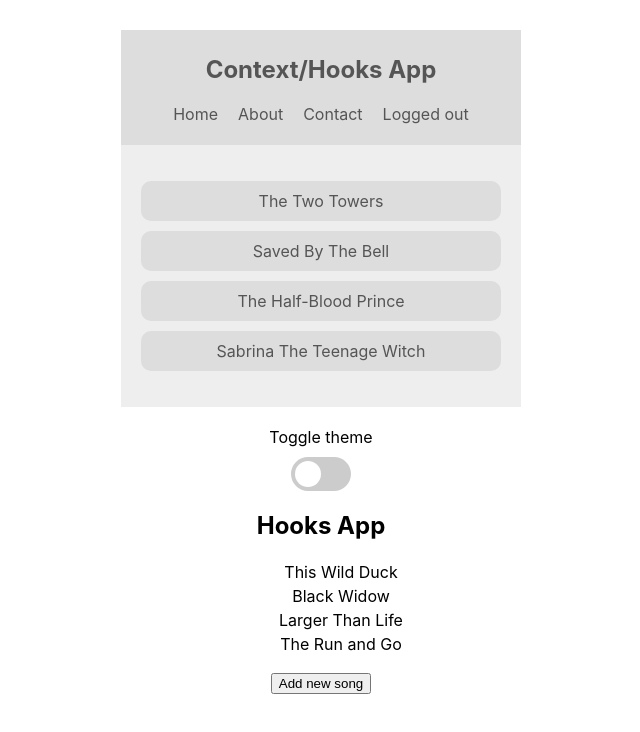
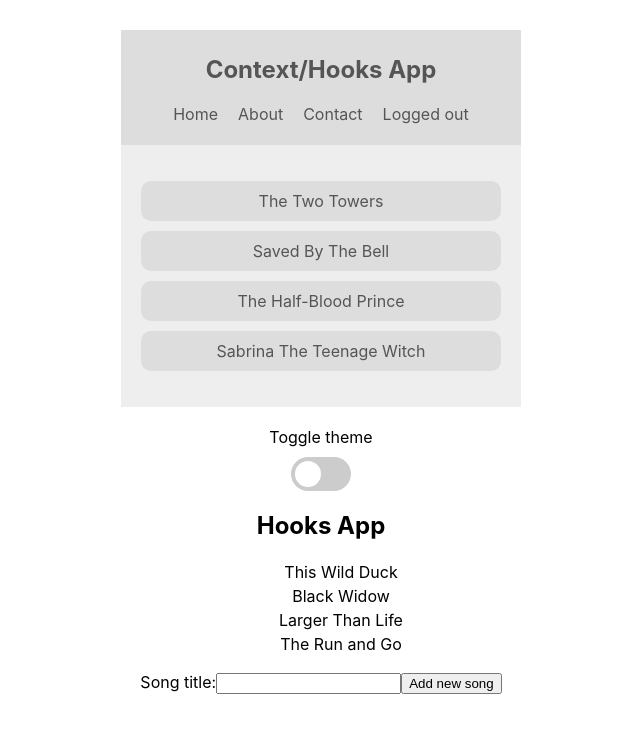
Before and after one commit to jillo-abdullahi/react-context-hooks, a React (Create React App) app: page / in a window 1280 px wide. Shown: the top 732 px of the page, without its empty margins (319-959 px from the left). Built offline with nearby package versions, Linux system fonts and the light colour scheme.

Commit message:
use useState hook with form input fields

```diff
--- /dev/null
+++ b/src/components/NewSongForm.js
@@ -0,0 +1,19 @@
+import React, { useState } from 'react';
+
+const NewSongForm = ({ addSongs }) => {
+    const [title, setTitle] = useState('');
+    const handleSubmit = (e) => {
+        e.preventDefault();
+        addSongs(title);
+        setTitle('');
+    }
+    return (
+        <form onSubmit={handleSubmit}>
+            <label htmlFor="title">Song title:</label>
+            <input type="text" id="title" required value={title} onChange={(e) => setTitle(e.target.value)}/>
+            <button type="submit">Add new song</button>
+        </form>
+     );
+}
+
+export default NewSongForm;
--- a/src/components/SongList.js
+++ b/src/components/SongList.js
@@ -1,5 +1,6 @@
 import React, { useState } from 'react';
 import uuid from 'uuid/v1';
+import NewSongForm from './NewSongForm';
 
 const SongList = () => {
     const [songs, setSongs] = useState([
@@ -9,8 +10,8 @@ const SongList = () => {
         {title: "The Run and Go"}
     ])
 
-    const addSongs = () => {
-        setSongs([...songs, { title: "New song"}])
+    const addSongs = (title) => {
+        setSongs([...songs, { title }])
     }
 
     return (
@@ -21,7 +22,7 @@ const SongList = () => {
                     <li key={uuid()}>{song.title}</li>
                 ))}
             </ul>
-            <button onClick={addSongs}>Add new song</button>
+            <NewSongForm addSongs={addSongs}/>
         </div>
      );
 }
--- a/src/components/ThemeToggle.js
+++ b/src/components/ThemeToggle.js
@@ -8,7 +8,7 @@ export default class ThemeToggle extends Component {
         const { toggleTheme } = this.context;
         return (
             <div>
-                <div style={{"margin-bottom": "10px"}}>Toggle theme</div>
+                <div style={{"marginBottom": "10px"}}>Toggle theme</div>
                 <div>
                     <label className="switch" >
                         <input type="checkbox" onClick={toggleTheme} />
```
